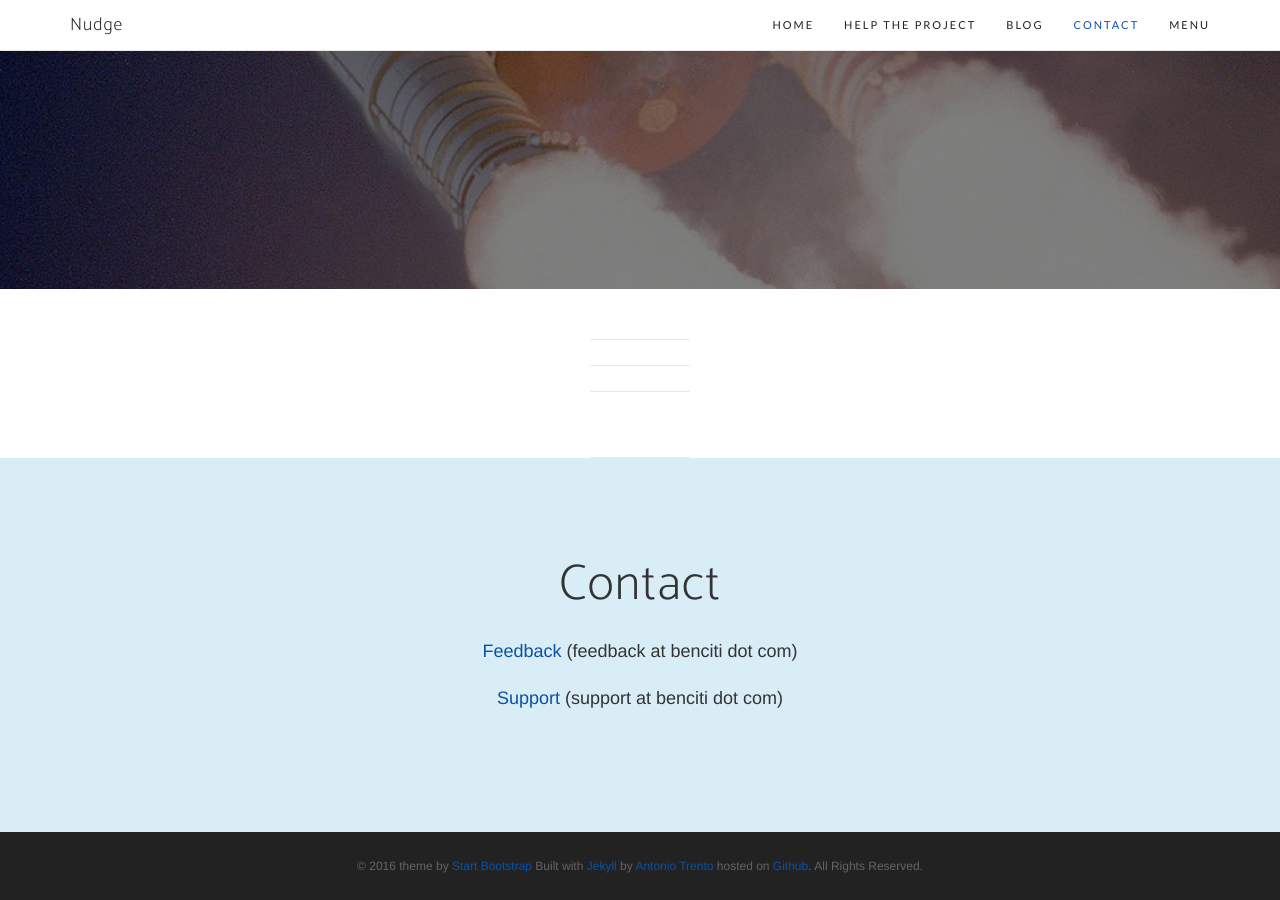
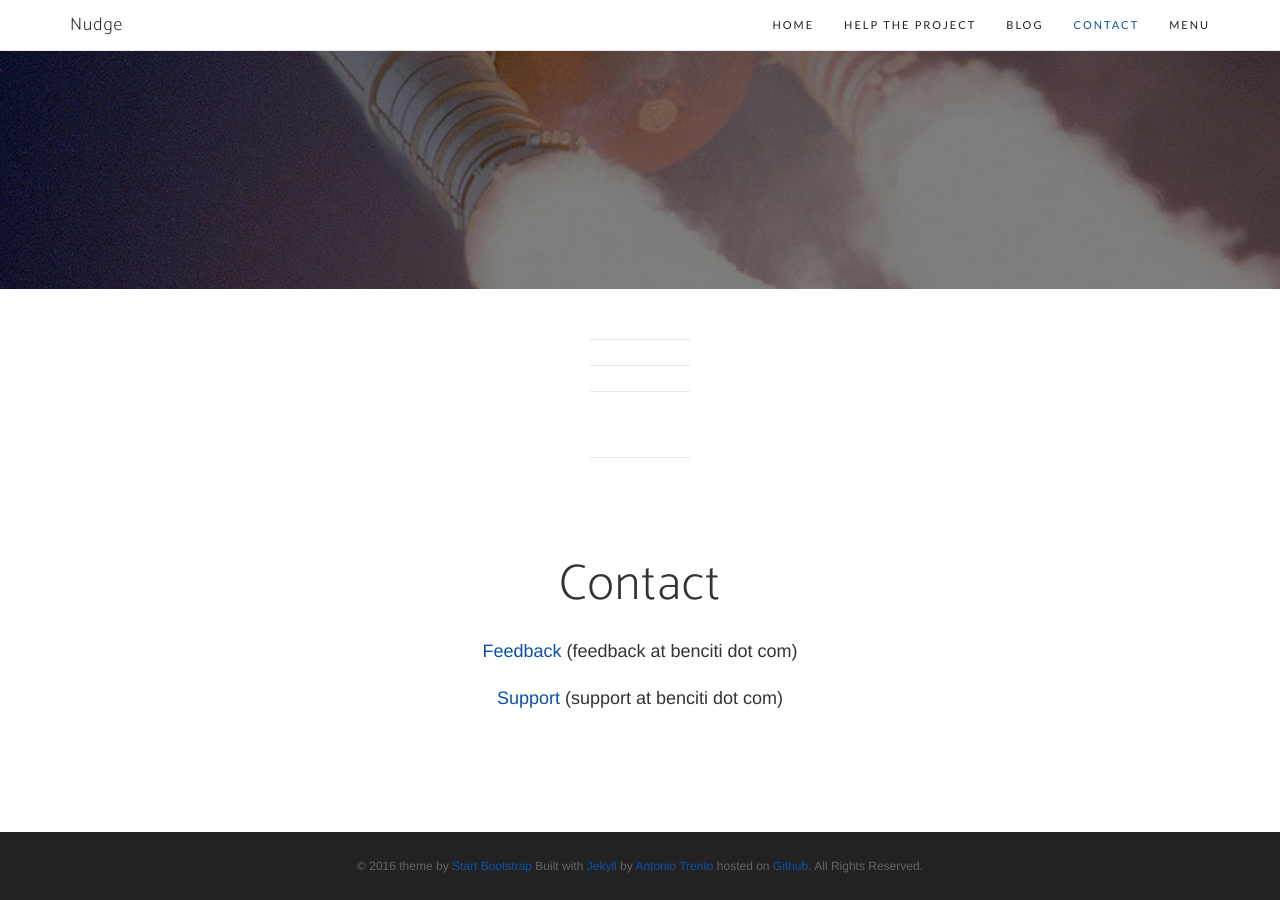
Before and after one commit to nudgealgebra/nudgealgebra.github.io, a Jekyll site: the page built from blog.html, in a window 1280 px wide and 900 px high, scrolled down 611 px. Built offline with Jekyll 4.4.1, drawn with Linux system fonts in a browser that asks for light colours; nearby versions of some CDN libraries; some web fonts are replaced.

Commit message:
Made contact white

```diff
--- a/_includes/contact.html
+++ b/_includes/contact.html
@@ -1,5 +1,5 @@
 
-<section id="contact" class="contact bg-info text-center">
+<section id="contact" class="contact text-center">
     <div class="container">
 	<h2 class="section-heading">Contact</h2>
         <div class="row">
```
